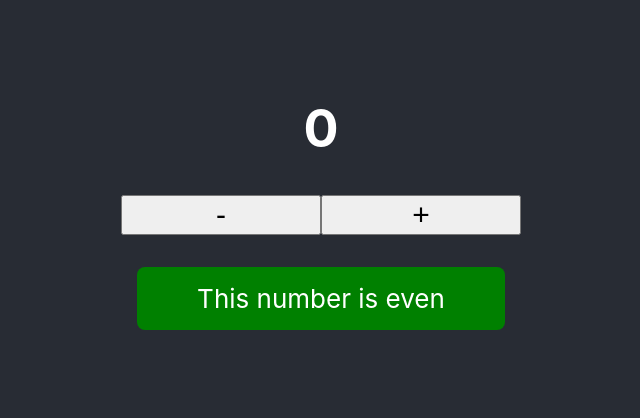
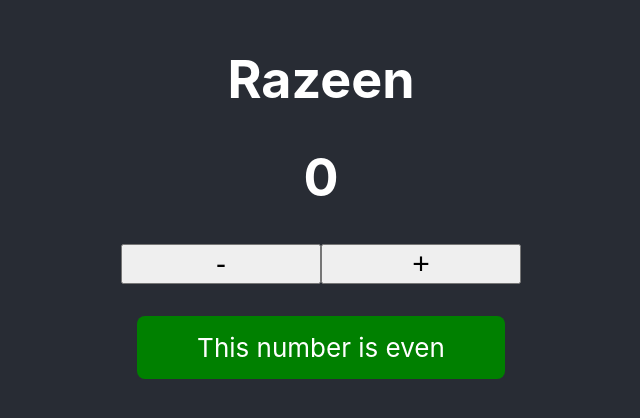
Before and after one commit to r4z33n4l1/devops-workshop-1, a React (Create React App) app: page / in a window 1280 px wide. Shown: the part 188-606 px from the top of the page, without its empty margins (319-959 px from the left). Built offline with nearby package versions, Linux system fonts and the light colour scheme.

Commit message:
added h1 to counter js

```diff
--- a/src/components/Counter.js
+++ b/src/components/Counter.js
@@ -14,6 +14,7 @@ function Counter(props) {
 
   return (
     <div>
+      <h1>Razeen</h1>
       <h1 data-testid="count">{count}</h1>
       <div style={{ display: "flex" }}>
         <button
```
